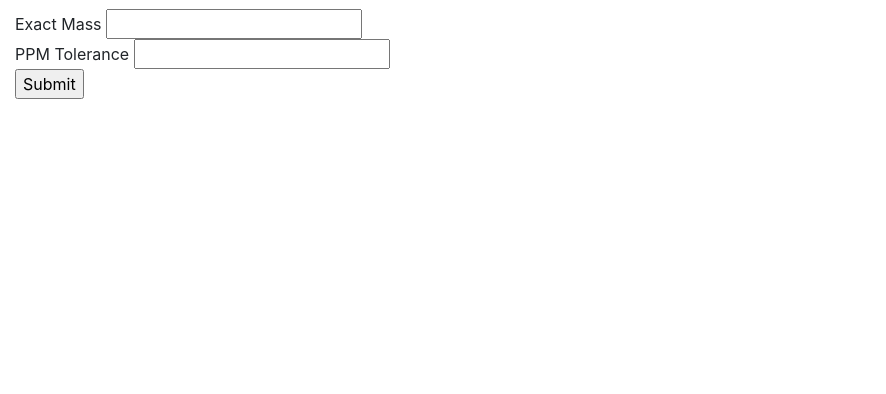
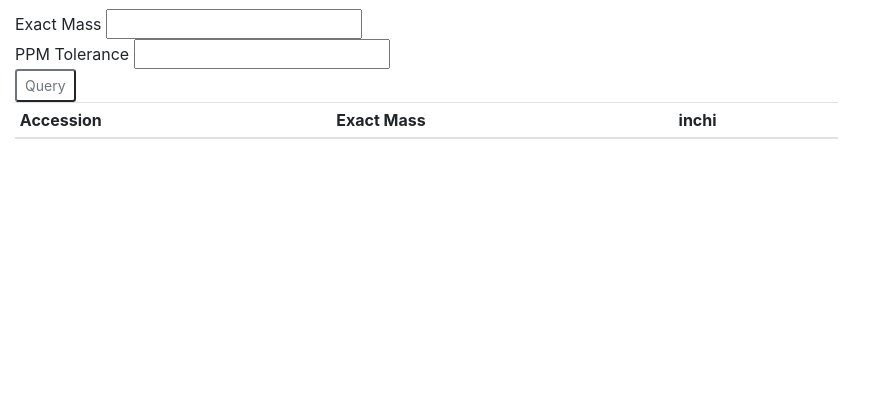
Before and after one commit to mwang87/UNPD_Database, a Flask app: page /querypage in a window 1280 px wide. Shown: the part 163-557 px from the top of the page, without its empty margins (0-886 px from the left). Run offline with Flask 2, Linux system fonts and the light colour scheme; lists and menus that the app fills with data are empty; some libraries are stand-ins or nearby versions.

Commit message:
updating interface

```diff
--- a/templates/query.html
+++ b/templates/query.html
@@ -20,12 +20,6 @@
       <!-- Links -->
       <ul class="navbar-nav">
         <li class="nav-item">
-          <a class="nav-link" href="/dashboard">Analysis Selection</a>
-        </li>
-        <li class="nav-item">
-          <a class="nav-link" href="/metadata">Metadata Explorer</a>
-        </li>
-        <li class="nav-item">
           <a class="nav-link" href="https://bix-lab.ucsd.edu/display/Public/GNPS+Documentation+Page">Documentation</a>
         </li>
       </ul>
@@ -34,12 +28,66 @@
 
     <div id="app-4" class="col-md-8 justify-content-center align-items-center">
         <h1>UNPD Query Interface</h1>
-        <form action="/results" method="get">
-          Exact Mass <input type="float" name="exactmass"><br>
-          PPM Tolerance <input type="float" name="toleranceppm"><br>
-          <input type="submit" value="Submit">
-        </form>
+        <query-results></query-results>
+        <table class="table table-sm table-striped">
+            <thead>
+                  <tr>
+                    <th>Accession</th>
+                    <th>Exact Mass</th>
+                    <th>inchi</th>
+                  </tr>
+            </thead>
+            <tbody>
+                <!-- <attributeterm-viewer :attributeterm=attributeterm.attributeterm :countfiles=attributeterm.countfiles :attributename=attributeterm.attributename v-on:update-attributeterm="updateAttributeTermSelection"></attributeterm-viewer> -->
+                <tr v-for="result in unpdresults">
+                    <td>{{result.accession}}</td>
+                    <td>{{result.exactmass}}</td>
+                    <td>{{result.inchi}}</td>
+                </tr>
+            </tbody>
+        </table>
     </div>
+
+    <script>
+        Vue.component('query-results', {
+            props: [],
+            data: function() {
+                return {
+                    classSelection: "btn-sm btn-outline-secondary"
+                }
+            },
+            methods: {
+                clickMe: function() {
+                    $.ajax({
+                        url: "/results",
+                        success: function(componentObject) {
+                            return function(response) {
+                                componentObject.$parent.unpdresults = response
+                            }
+                        }(this),
+                        data: {
+                            exactmass: $("#exactmass").val(),
+                            toleranceppm: $("#toleranceppm").val()
+                        },
+                        dataType: "json"
+                    });
+                }
+            },
+            template: '<div>Exact Mass <input id="exactmass" type="float" name="exactmass"><br>PPM Tolerance <input id="toleranceppm" type="float" name="toleranceppm"><br><button  v-bind:class=classSelection v-on:click="clickMe()">Query</button></div>'
+        })
+
+        var app4 = new Vue({
+            el: '#app-4',
+            methods: {
+            },
+            data: {
+                unpdresults: []
+            }
+        })
+
+
+
+    </script>
 
 </body>
 
```
